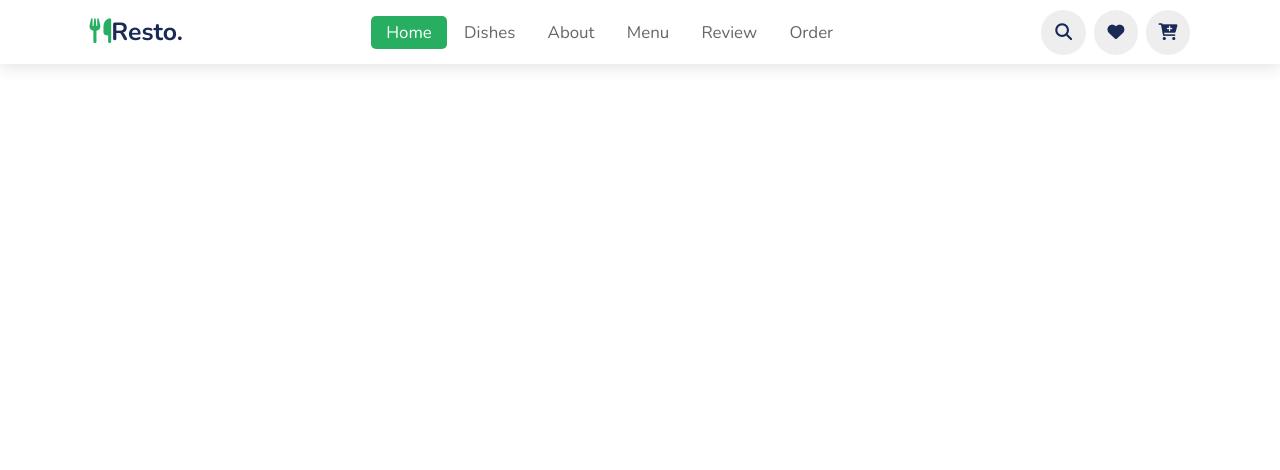
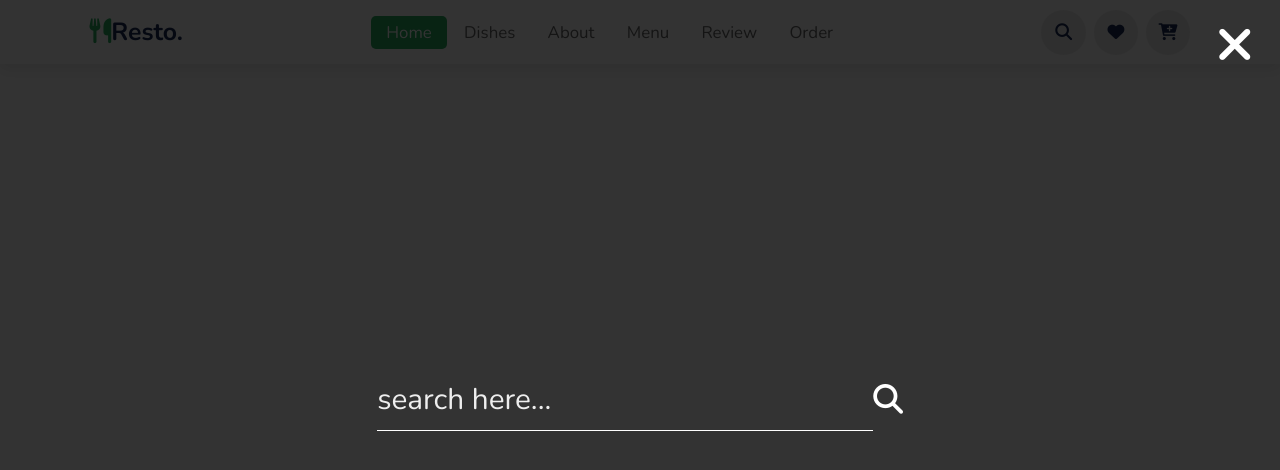
Before and after one commit to dev-ashik/resto-html, a plain HTML site: page index.html in a window 1280 px wide. Both pictures are taken after a click on the icon 1063 px from the left and 32 px from the top of the page. Drawn offline with nearby package versions, Linux system fonts and the light colour scheme.

Commit message:
search from done

```diff
--- a/app.js
+++ b/app.js
@@ -5,3 +5,20 @@ menuBars.onclick = () => {
     menuBars.classList.toggle("fa-xmark");
     navbar.classList.toggle("active")
 }
+
+window.addEventListener("scroll", function(){
+    menuBars.classList.remove("fa-xmark");
+    navbar.classList.remove("active")
+});
+
+const searchIcon = document.querySelector("#search-icon");
+const closeBtn = document.querySelector("#close");
+const searchForm = document.querySelector("#search-form");
+
+searchIcon.onclick = () => {
+    searchForm.classList.toggle("active");
+}
+
+closeBtn.onclick = () => {
+    searchForm.classList.remove("active");
+}
--- a/index.html
+++ b/index.html
@@ -35,7 +35,12 @@
     </header>
     <!-- header section end -->
 
-
+    <!-- search form -->
+    <form action="" id="search-form">
+        <input type="search" name="" id="search-box" placeholder="search here...">
+        <label for="search-box" class="fa-solid fa-magnifying-glass"></label>
+        <i class="fa-solid fa-xmark" id="close"></i>
+    </form>
 
 
     <!-- custom js file -->
--- a/style.css
+++ b/style.css
@@ -88,12 +88,61 @@ header .icons #menu-bars {
     display: none;
 }
 
+/* search-form */
+#search-form {
+    position: fixed;
+    top: -110%;
+    left: 0;
+    height: 100%;
+    width: 100%;
+    z-index: 1004;
+    background: rgba(0, 0, 0, .8);
+    display: flex;
+    align-items: center;
+    justify-content: center;
+    padding: 0 1rem;
+}
 
+#search-form.active {
+    top: 0;
+}
 
+#search-form #search-box {
+    width: 50rem;
+    border-bottom: .1rem solid #fff;
+    padding: 1rem 0;
+    color: #fff;
+    font-size: 3rem;
+    text-transform: none;
+    background: none;
+}
 
+#search-form #search-box::placeholder {
+    color: #eee;
+}
 
+#search-form #search-box::-webkit-search-cancel-button {
+    -webkit-appearance: none;
+}
 
+#search-form label {
+    color: #fff;
+    cursor: pointer;
+    font-size: 3rem;
+}
 
+#search-form label:hover {
+    color: var(--green);
+}
+
+#close {
+    position: absolute;
+    color: #fff;
+    cursor: pointer;
+    top: 2rem;
+    right: 3rem;
+    font-size: 5rem;
+}
 
 
 
@@ -141,6 +190,11 @@ header .icons #menu-bars {
         font-size: 2rem;
         background: #eee;
     }
+
+    #search-form #search-box {
+        width: 90%;
+        margin: 0 1rem;
+    }
 }
 
 @media (max-width: 991px) {
```
